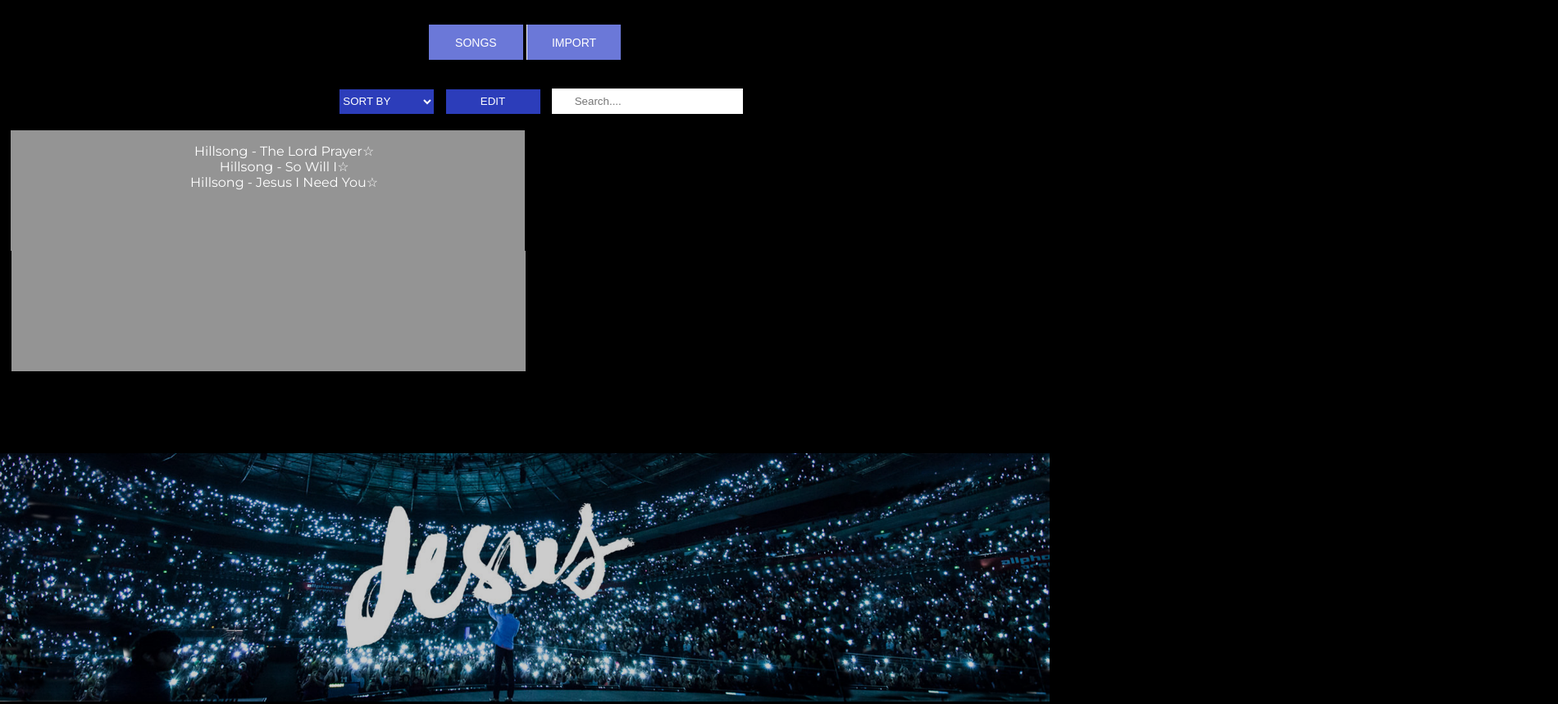
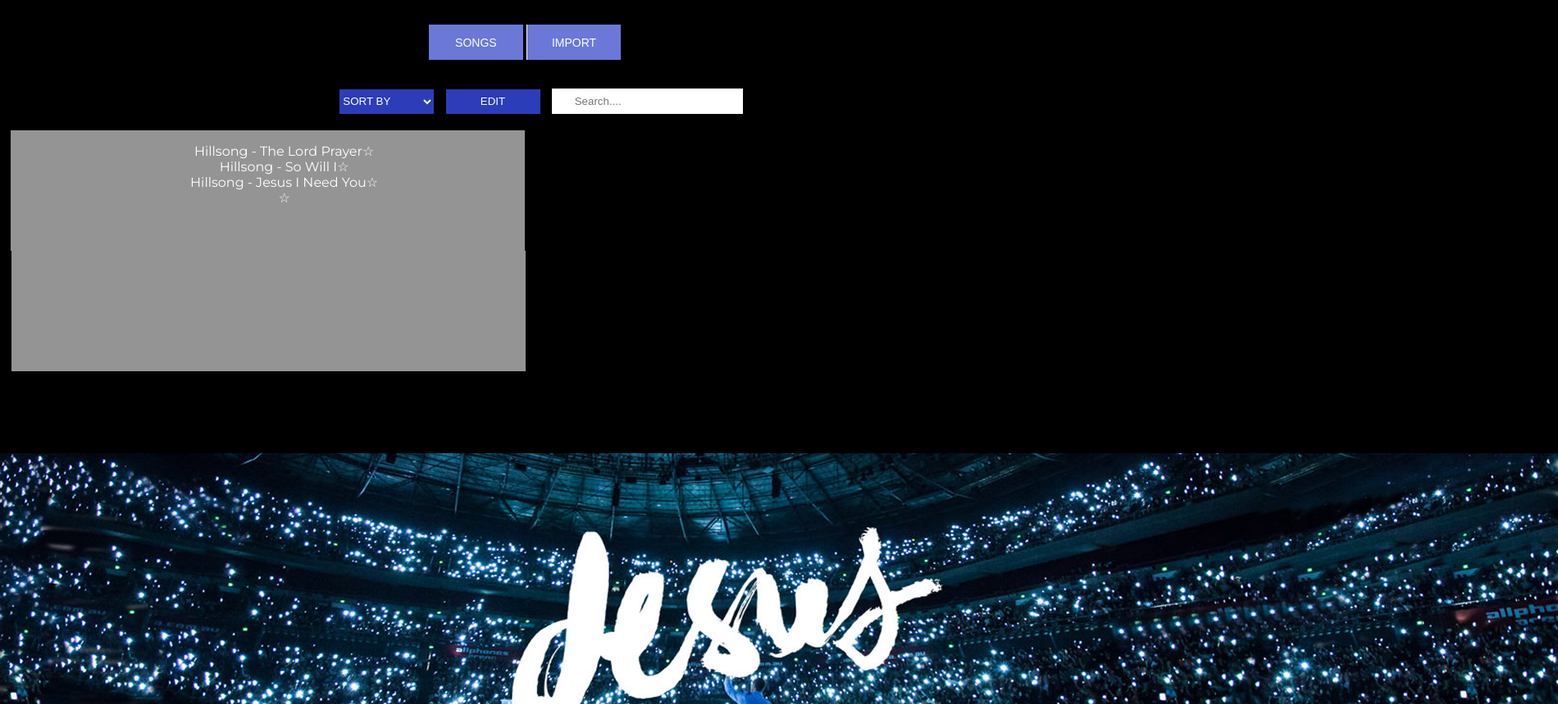
Before and after one commit to hillaryCF/Proyecto-Final-JS, a website: page src/index.html in a window 1280 px wide. Shown: the top 859 px of the page at 82% size, 1900 px wide, since content can reach past the window. Drawn offline with Linux system fonts and the light colour scheme.

Commit message:
cambios al drag, creo localStorage

```diff
--- a/src/index.html
+++ b/src/index.html
@@ -42,7 +42,7 @@
   </div>
 
     <div data-draggable="target" class="clearfix">
-      <ul class="lista" id="list-available">
+      <ul class="lista" id="list-available"></ul>
     </div>
     <div data-draggable="target" class="clearfix">
       <ul class="lista" id="list-player">
@@ -88,19 +88,13 @@
     <h3 id="artista-name"></h3>
     <h3 id="album-name"></h3>
     <h3 id="year-album"></h3>
-    <img src="img/hillsonnew.png" alt="" class="imagen">
+    <img src="img/hillsonnew.png" alt="" id="imagen">
     <div class="audio">
       <img src="img/atras.png" alt=""  id="anterior" class="button">
       <audio src="" controls id="player" autoplay></audio>
       <img src="img/siguiente.png" alt="" id="siguiente"  class="button">
     </div>
   </div>
-
-
-
-
-
-
   <script src="js/main.js"></script>
   <script src="js/localStorage.js"></script>
   <script src="js/player.js"></script>
--- a/src/js/drag.js
+++ b/src/js/drag.js
@@ -3,7 +3,8 @@
 	let name_song = document.getElementById('song-name');
 	let artist_song = document.getElementById('artista-name');
 	let album_song = document.getElementById('album-name');
-	let year_song = document.getElementById('year-album');
+  let year_song = document.getElementById('year-album');
+  let img = document.getElementById('imagen');
 	let song = document.getElementById('player');
 
 	for (let i = 0; i < items.length; i ++) {
@@ -31,7 +32,8 @@
 			year_song.innerText=songs[i].year;
 			album_song.innerText=songs[i].album;
 			name_song.innerText=songs[i].name;
-			song.src = songs[i].cancion;
+      song.src = songs[i].cancion;
+      img.src = songs[i].image;
 			delet.style.display = 'inline-block';
 		}
 
--- a/src/js/localStorage.js
+++ b/src/js/localStorage.js
@@ -1,5 +1,31 @@
+
 const formulario = document.querySelector('#form');
-
+formulario.addEventListener('submit', agregonueva);
+let songsLocal = [{
+  name: 'Hillsong - The Lord Prayer',
+  artist: 'Hillsong UNITED',
+  year: '2012',
+  album: 'wonder',
+  cancion: first,
+  image:'img/1.png'
+},
+{
+  name: 'Hillsong - So Will I',
+  artist: 'Hillsong UNITED',
+  year: '2012',
+  album: 'wonder',
+  cancion: second,
+  image:'img/2.png'
+},
+{
+  name: 'Hillsong - Jesus I Need You',
+  artist: 'Hillsong Worship',
+  year: '2012',
+  album: 'wonder',
+  cancion: third,
+  image:'img/3.png'
+},
+];
 
 const crearItem = (name, artist, year, album, img, mp3, wav, ogg) => {
   let item = {
@@ -12,44 +38,47 @@ const crearItem = (name, artist, year, album, img, mp3, wav, ogg) => {
     wav: wav,
     ogg: ogg
   }
-  songs.push(item);
+  songsLocal.push(item);
   return(item);
 }
 
-formulario.addEventListener('submit', agregonuevoa);
-function agregonuevoa (e) {
-  e.preventDefault();
-  let name = document.getElementById('name').value;
+  const lii = document.createElement('li');
+  const spann = document.createElement('span');
+  spann.innerText = '☆';
+  lii.className = 'song-list';
+  lii.setAttribute('draggable', 'true');
+  lii.appendChild(spann);
+  ul.appendChild(lii);
+
+// funciones
+const guardarDB = () => {
+  localStorage.setItem('TODO', JSON.stringify(songsLocal));
 }
 
-console.log(songs);
+const  pintarDB = () => {
+  songsLocal = JSON.parse(localStorage.getItem('TODO'));
+  if (songsLocal === null) {
+    songsLocal = [];
+  }else {
+    songsLocal.forEach(element => {
+			lii.innerText= songsLocal.name;
+    })
+  }
+}
+console.log(songsLocal);
+function agregonueva (e) {
+  e.preventDefault();
+  const name = document.getElementById('name').value;
+  const artist = document.getElementById('artist').value;
+  const year = document.getElementById('year').value;
+  const album = document.getElementById('album').value;
+  const imgimport = document.getElementById('img').value;
+  const mp3import = document.getElementById('mp3').value;
+  const wavimport = document.getElementById('wav').value;
+  const oggimport = document.getElementById('ogg').value;
 
+  crearItem(name,artist,year,album,imgimport,mp3import,wavimport,oggimport);
+  guardarDB();
+}
 
-
-
-
-
-
-
-
-
-
-// function hola () {
-//   let persona =  {
-//     nombre : "juan",
-//     edad : 21,
-//     profesion : "doctor",
-//     pais : "peru"
-//   }
-//   localStorage.setItem("profesion", hi[1]);
-//   localStorage.setItem("persona", JSON.stringify(persona));
-// }
-// let hi = ["capintero","licenciaddo"];
-// let nombre = "gilberth";
-// hola();
-
-// let local = localStorage.getItem("nombre");
-// console.log(local);
-
-// let locale = JSON.parse(localStorage.getItem("persona"));
-// console.log(locale);
+document.addEventListener('DOMContentLoaded', pintarDB);
--- a/src/js/main.js
+++ b/src/js/main.js
@@ -20,7 +20,7 @@ let songs = [{
   year: '2012',
   album: 'wonder',
   cancion: first,
-  image:'img/hllsongnew.png'
+  image:'img/1.png'
 },
 {
   name: 'Hillsong - So Will I',
@@ -28,7 +28,7 @@ let songs = [{
   year: '2012',
   album: 'wonder',
   cancion: second,
-  image:'img/hllsongnew.png'
+  image:'img/2.png'
 },
 {
   name: 'Hillsong - Jesus I Need You',
@@ -36,12 +36,12 @@ let songs = [{
   year: '2012',
   album: 'wonder',
   cancion: third,
-  image:'img/hllsongnew.png'
+  image:'img/3.png'
 },
 ];
 
+const ul = document.getElementById('list-available');
 function createLis(array) {
-  const ul = document.getElementById('list-available');
   ul.innerHTML = '';
   array.forEach((obj, i) => {
     const li = document.createElement('li');
--- a/src/sass/_img.scss
+++ b/src/sass/_img.scss
@@ -1,4 +1,4 @@
-.imagen {
+#imagen {
   width: 100%;
   opacity: 0.8;
 }
```
Also changed, not shown: src/img/1.png (added), src/img/2.png (added), src/img/3.png (added), 1 other file.
